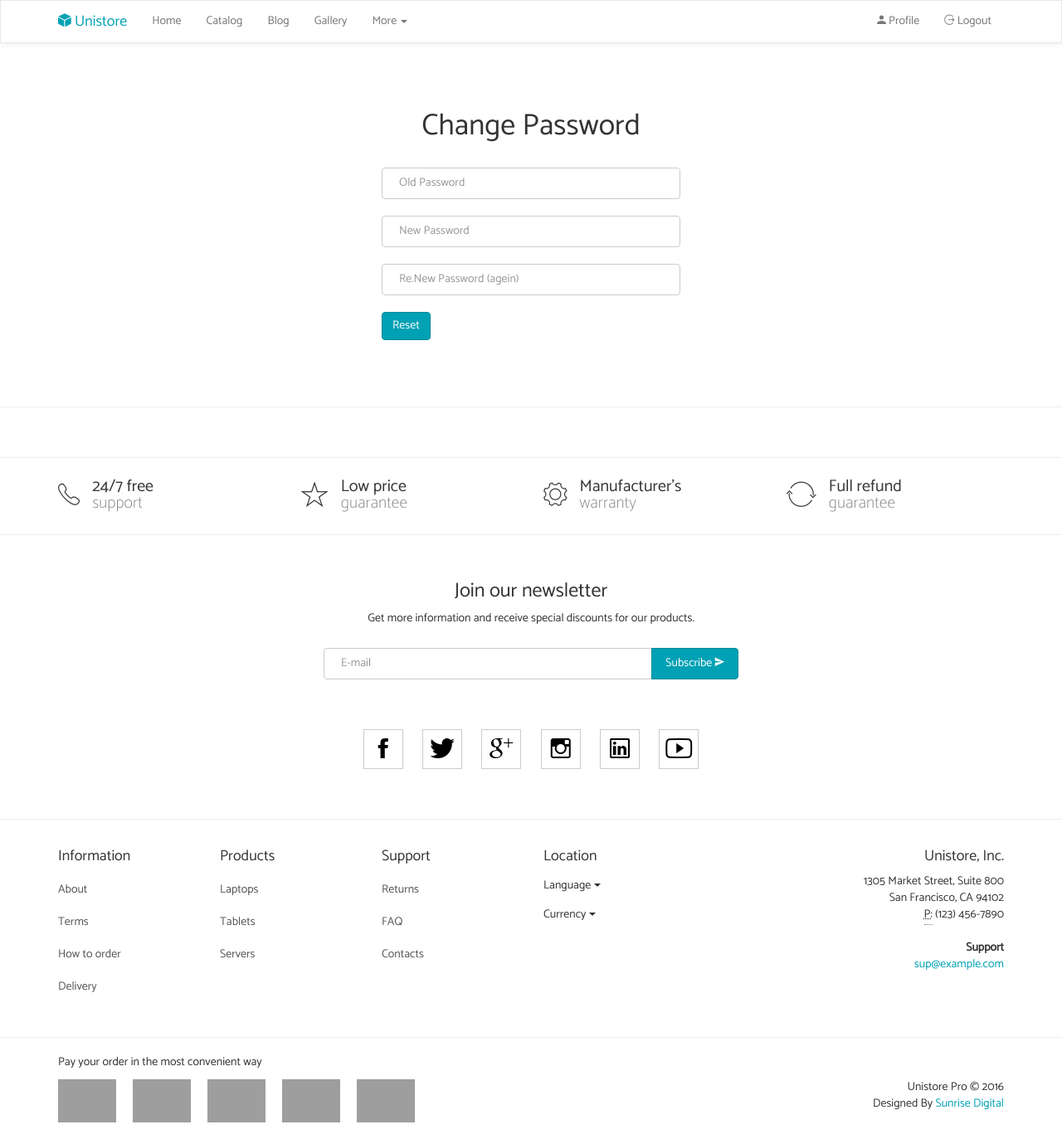
After one commit to saeedmhmoud100/full-ecommerce-website, a Django app: page /passwordchange in a window 1280 px wide. The commit adds this page. Shown: the whole page at 83% size. Run offline with Django 3.2, Linux system fonts and the light colour scheme; a user stored in the database is signed in; some libraries are stand-ins or nearby versions; some web fonts are replaced; grey boxes are pictures that could not be loaded.

Commit message:
created change passowrd system

```diff
--- a/src/templates/base.html
+++ b/src/templates/base.html
@@ -67,7 +67,8 @@
 
             {% if user.is_authenticated %}
             <ul class="nav navbar-nav navbar-right">
-              <li><a href="{% url 'logout' %}"> <i class="ion-android-person"></i> Logout </a></li>
+              <li><a href="{% url 'logout' %}"> <i class="ion-android-person"></i> Profile</a></li>
+              <li><a href="{% url 'logout' %}"> <i class="ion-log-out"></i> Logout </a></li>
             </ul>
             {% else %}
             <ul class="nav navbar-nav navbar-right">
--- /dev/null
+++ b/src/templates/user/password-change.html
@@ -0,0 +1,32 @@
+{% extends "base.html" %}
+
+
+
+{% block title %}Change Password{% endblock title %}
+{% block content %}
+    <div class="container">
+      <div class="row">
+        <div class="col-sm-6 col-sm-offset-3 col-md-4 col-md-offset-4 md-padding">
+
+
+          <h1 class="align-center">Change Password</h1>
+          <br>
+
+          <form class="signin" method="post">
+            {% csrf_token %}
+            {% for fm in form %}
+              {{fm}} <small class="text-danger">{{fm.errors}}</small><br>
+            {% endfor %}
+
+
+            <button type="submit" class="btn btn-primary">Reset</button>
+            <br><br>
+
+
+          </form>
+        </div>
+      </div>
+    </div>
+
+
+{% endblock content %}
--- a/src/user/forms.py
+++ b/src/user/forms.py
@@ -1,6 +1,6 @@
 from django import forms
 from django.contrib.auth.models import User
-from django.contrib.auth.forms import PasswordResetForm,SetPasswordForm
+from django.contrib.auth.forms import PasswordResetForm,SetPasswordForm,PasswordChangeForm
 
 class RegisterForm(forms.ModelForm):
     username = forms.CharField(max_length=100,widget=forms.TextInput(attrs={'class':'form-control','name':'username','placeholder':'User Name'}))
@@ -49,3 +49,9 @@ class PasswordResetForm(PasswordResetForm):
 class SetResetePasswordForm(SetPasswordForm):
     new_password1 = forms.CharField(min_length=8,label='New Password',widget=forms.PasswordInput(attrs={'class':'form-control','placeholder':'New Password'}))
     new_password2 = forms.CharField(min_length=8,label='New Password (agein)',widget=forms.PasswordInput(attrs={'class':'form-control','placeholder':'New Password(agein)'}))
+
+
+class MyPasswordChangeForm(PasswordChangeForm):
+    old_password = forms.CharField(min_length=8,label='Old Password',widget=forms.PasswordInput(attrs={'class':'form-control','placeholder':'Old Password'}))
+    new_password1 = forms.CharField(min_length=8,label='New Password',widget=forms.PasswordInput(attrs={'class':'form-control','placeholder':'New Password'}))
+    new_password2 = forms.CharField(min_length=8,label='Re.New Password (agein)',widget=forms.PasswordInput(attrs={'class':'form-control','placeholder':'Re.New Password (agein)'}))
--- a/src/user/urls.py
+++ b/src/user/urls.py
@@ -1,7 +1,7 @@
 from django.urls import path
 from django.contrib.auth import views as auth_view
 from . import views
-from .forms import LoginForm,PasswordResetForm,SetResetePasswordForm
+from .forms import LoginForm,PasswordResetForm,SetResetePasswordForm,MyPasswordChangeForm
 urlpatterns = [
     path('register/', views.RegisterView.as_view(),name='register'),
     path('login/', views.login,name='login'),
@@ -18,4 +18,8 @@ urlpatterns = [
 
     path('passwordresetcomplete/', auth_view.PasswordResetCompleteView.as_view(template_name='user/password-reset-complete.html'),name='password_reset_complete'),
 
+
+    path('passwordchange',auth_view.PasswordChangeView.as_view(template_name='user/password-change.html',form_class=MyPasswordChangeForm),name='password_change'),
+
+    path('passwordchangedone',auth_view.PasswordChangeView.as_view(template_name='user/password-change-done.html',),name='password_change_done')
 ]
```
Also changed, not shown: src/templates/user/password-change-done.html (added, +27 -0 lines), src/db.sqlite3.
